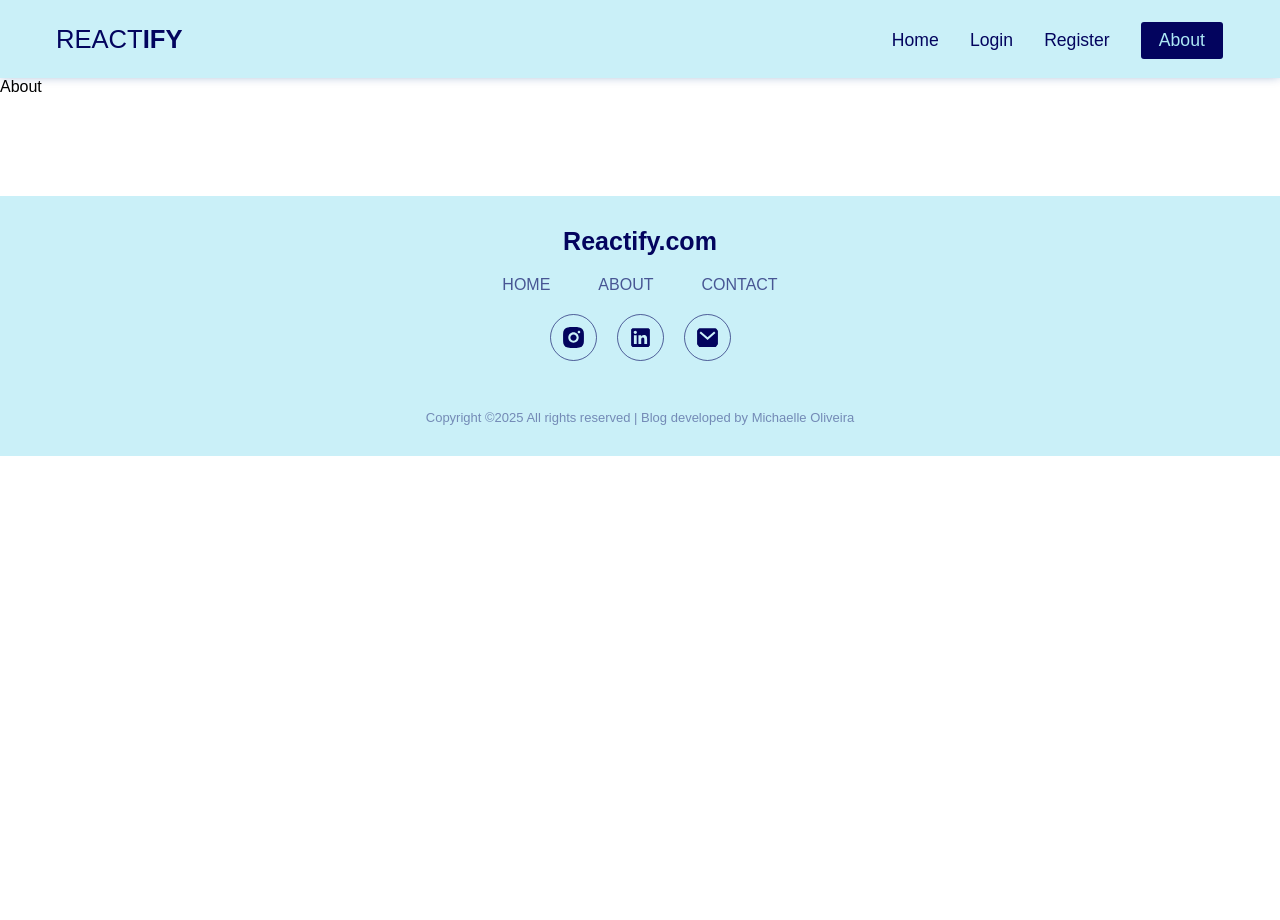
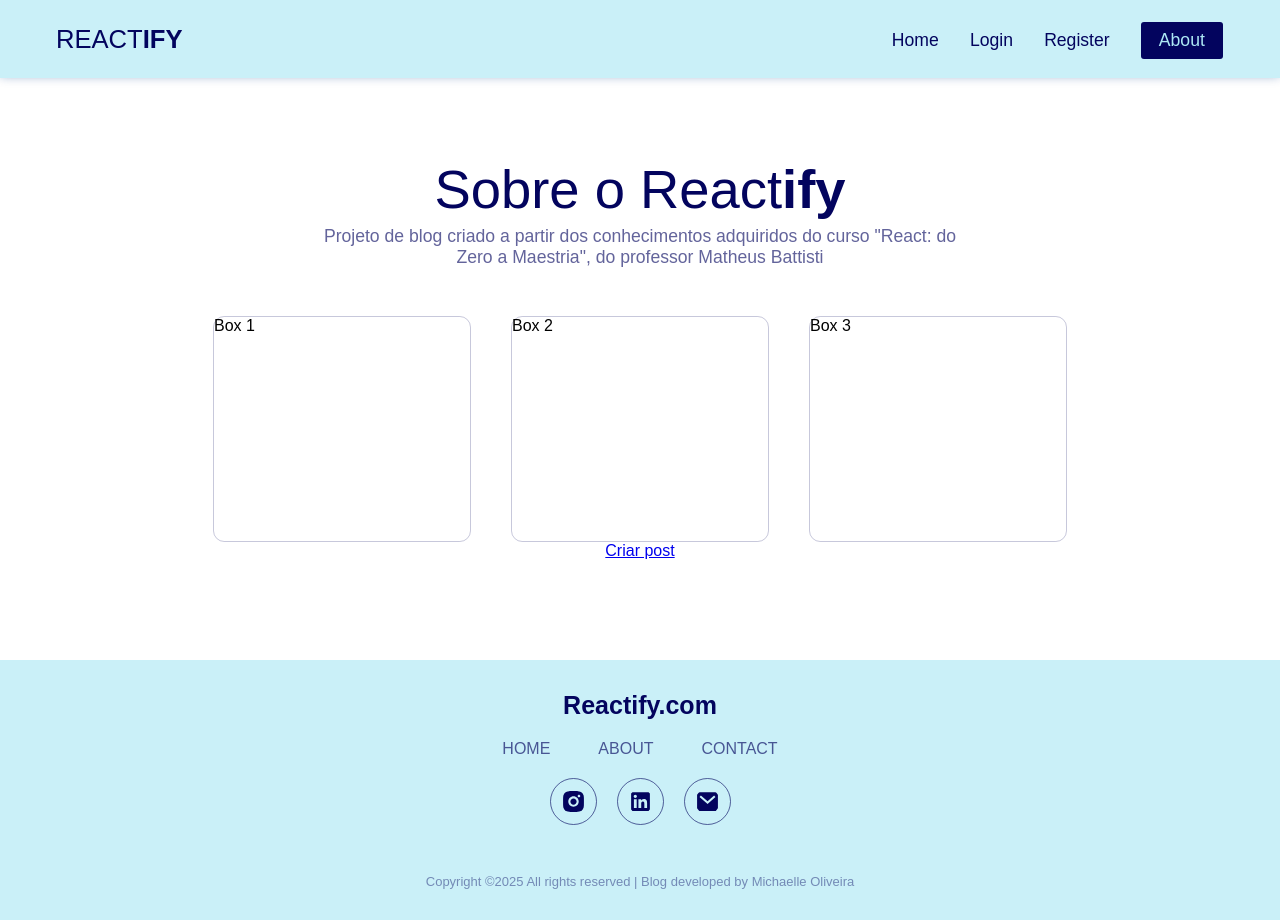
Before and after one commit to michaelleoliveir/reactify, a React (Vite) app: page /about in a window 1280 px wide. Before the commit the page ends 800 px from the top, so only its background shows below. Built offline with nearby package versions, Linux system fonts and the light colour scheme; no server answers; a web font is replaced by a local one.

Commit message:
feat: building 'about' page

```diff
--- a/package.json
+++ b/package.json
@@ -10,6 +10,9 @@
     "preview": "vite preview"
   },
   "dependencies": {
+    "@emotion/react": "^11.14.0",
+    "@emotion/styled": "^11.14.0",
+    "@mui/material": "^6.4.4",
     "@remixicon/react": "^4.6.0",
     "firebase": "^11.2.0",
     "react": "^18.3.1",
--- a/src/pages/About/About.jsx
+++ b/src/pages/About/About.jsx
@@ -1,8 +1,31 @@
 import styles from "./About.module.css"
+
+import { Link } from "react-router-dom"
+
+import { Grid2 } from "@mui/material"
 
 const About = () => {
     return (
-        <div>About</div>
+        <div className={styles.principal}>
+            <p className={styles.titulo}>Sobre o React<span>ify</span></p>
+            <p className={styles.sub}>Projeto de blog criado a partir dos conhecimentos adquiridos do curso "React: do Zero a Maestria", do professor Matheus Battisti</p>
+
+            <Grid2 container spacing={5} sx={{marginTop:"3rem"}}>
+                <Grid2 item xs={12} sm={6} md={4}>
+                    <div className={styles.box}>Box 1</div>
+                </Grid2>
+                <Grid2 item xs={12} sm={6} md={4}>
+                    <div className={styles.box}>Box 2</div>
+                </Grid2>
+                <Grid2 item xs={12} sm={6} md={4}>
+                    <div className={styles.box}>Box 3</div>
+                </Grid2>
+            </Grid2>
+
+            <Link to="/posts/create" className="botao">
+                Criar post
+            </Link>
+        </div>
     )
 }
 
--- a/src/pages/About/About.module.css
+++ b/src/pages/About/About.module.css
@@ -0,0 +1,31 @@
+.principal {
+    display: flex;
+    flex-direction: column;
+    justify-content: center;
+    align-items: center;
+}
+
+.titulo {
+    margin-top: 5rem;
+    font-size: 3.4rem;
+    color: #03045E;
+}
+
+.titulo span {
+    font-weight: bolder;
+}
+
+.sub {
+    color: #03055e9e;
+    text-align: center;
+    margin-top: 5px;
+    font-size: 1.1rem;
+    width: 51%;
+}
+
+.box {
+    border: 1.7px solid #03055e38;
+    border-radius: 0.7rem;
+    height: 14rem;
+    width: 16rem;
+}
```
Also changed, not shown: 1 other file (tests, documents, lock files or other folders).
